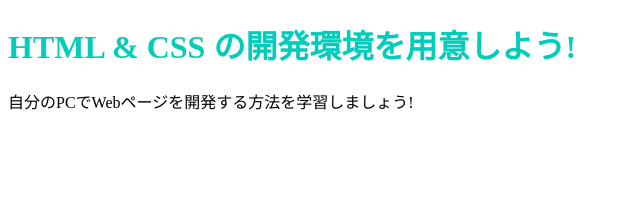
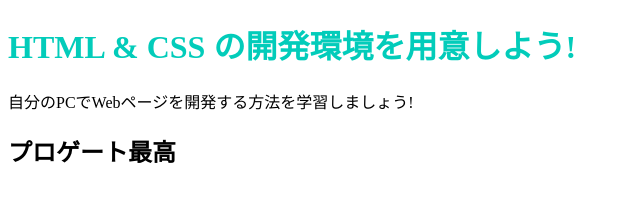
Before and after one commit to komakin/komakin.github.io, a plain HTML site: page index.html in a window 1280 px wide. Shown: the whole page, without its empty margins (0-640 px from the left). Drawn offline with Linux system fonts and the light colour scheme.

Commit message:
Update index.html

```diff
--- a/index.html
+++ b/index.html
@@ -9,6 +9,7 @@
 
     <h1 class="title">HTML & CSS の開発環境を用意しよう!</h1>
     <p>自分のPCでWebページを開発する方法を学習しましょう!</p>
+    <h2>プロゲート最高</h2>
 
 
   </body>
```
